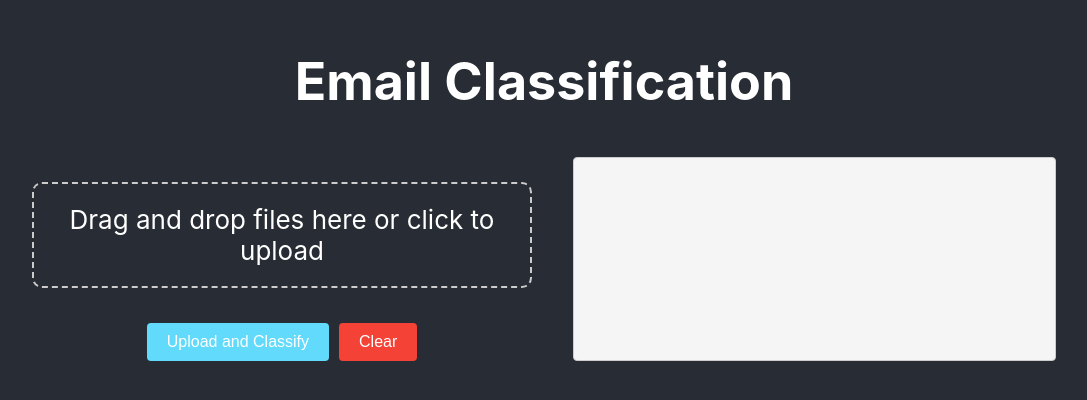
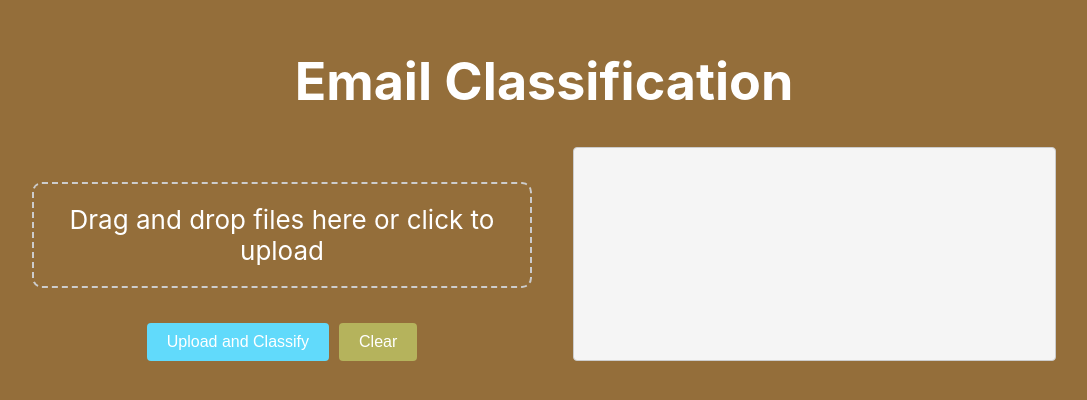
Before and after one commit to ewfx/gaied-code-witches, a React (Create React App) app in the folder code/src/email-classifier-web/: page / in a window 1280 px wide. Shown: the part 212-612 px from the top of the page, without its empty margins (96-1183 px from the left). Built offline with nearby package versions, Linux system fonts and the light colour scheme.

Commit message:
Form css

```diff
--- a/code/src/email-classifier-web/src/App.css
+++ b/code/src/email-classifier-web/src/App.css
@@ -2,8 +2,8 @@
   text-align: center;
 }
 
-.App-header {
-  background-color: #282c34;
+.App-container {
+  background-color: #946e3a;
   min-height: 100vh;
   display: flex;
   flex-direction: column;
@@ -41,13 +41,16 @@
 
 .response-text {
   width: 45%;
-  margin: 10px 0 0 40px;
+  margin-left: 40px;
   padding: 10px;
   font-size: 16px;
   border: 1px solid #ccc;
   border-radius: 4px;
   background-color: #f5f5f5;
   color: #333;
+  text-align: left;
+  max-height: 350px;
+  overflow-y: auto;
 }
 
 .submit-button {
@@ -92,6 +95,15 @@
   display: flex;
 }
 
+h2 {
+  color: #946e3a;
+  padding-left: 1remx;
+}
+
+.classification-list {
+  padding-left: 2rem;
+}
+
 li {
   list-style: none;
 }
@@ -100,12 +112,12 @@ li {
   padding: 10px 20px;
   font-size: 16px;
   color: white;
-  background-color: #f44336;
+  background-color: #B5B35C;
   border: none;
   border-radius: 4px;
   cursor: pointer;
 }
 
 .clear-button:hover {
-  background-color: #d32f2f;
+  background-color: #97965a;
 }
--- a/code/src/email-classifier-web/src/App.js
+++ b/code/src/email-classifier-web/src/App.js
@@ -38,7 +38,59 @@ function App() {
 
     const formData = new FormData();
     files.forEach((file) => formData.append('files', file)); // Append all files
+setResult({
+  "results": [
+      {
+          "filename": "loan_closing_followups-2 (1).docx",
+          "main_request": "Adjustments",
+          "sub_requests": [
+              "cashless",
+              "principal",
+              "interest"
+          ],
+          "confidence_score": 0.584236204624176
+      },
+      {
+          "filename": "loan_closing_followups-2.docx",
+          "main_request": "Adjustments",
+          "sub_requests": [
+              "cashless",
+              "principal",
+              "interest"
+          ],
+          "confidence_score": 0.584236204624176
+      },
+      {
+          "filename": "loan_closing_followups.docx",
+          "main_request": "Closing Notice",
+          "sub_requests": [
+              "principal"
+          ],
+          "confidence_score": 0.9943009614944458
+      },
+      {
+          "filename": "sample_email_chain.eml",
+          "main_request": "AU transfer",
+          "sub_requests": [
+              "amendment fees",
+              "principal"
+          ],
+          "confidence_score": 0.7919953465461731
+        },
+        {
+            "filename": "sample_email_with_attachment.eml",
+            "main_request": "Unknown",
+            "sub_requests": [
+                "principal",
+                "interest"
+            ],
+            "confidence_score": 0.9244509935379028
+        }
+    ]
+}
 
+
+)
     try {
       const response = await axios.post('http://127.0.0.1:8000/classify', formData, {
         headers: {
@@ -50,7 +102,7 @@ function App() {
       setError(null);
     } catch (err) {
       setError('Error uploading or processing the files.');
-      setResult(null);
+   //   setResult(null);
     }
   };
 
@@ -62,7 +114,7 @@ function App() {
 
   return (
     <div className="App">
-      <header className="App-header">
+      <div className="App-container">
         <h1>Email Classification</h1>
         <div
           className={`form-container ${dragActive ? 'drag-active' : ''}`}
@@ -107,7 +159,7 @@ function App() {
             {result && result.results && (
               <div className="mt-4">
                 <h2 className="font-bold">Classification Results:</h2>
-                <ul>
+                <ul className='classification-list'>
                   {result.results.map((fileResult, index) => (
                     <li key={index} className="file-result">
                       <h3>Filename: {fileResult.filename}</h3>
@@ -130,7 +182,7 @@ function App() {
             )}
           </div>
         </div>
-      </header>
+      </div>
     </div>
   );
 }
```
